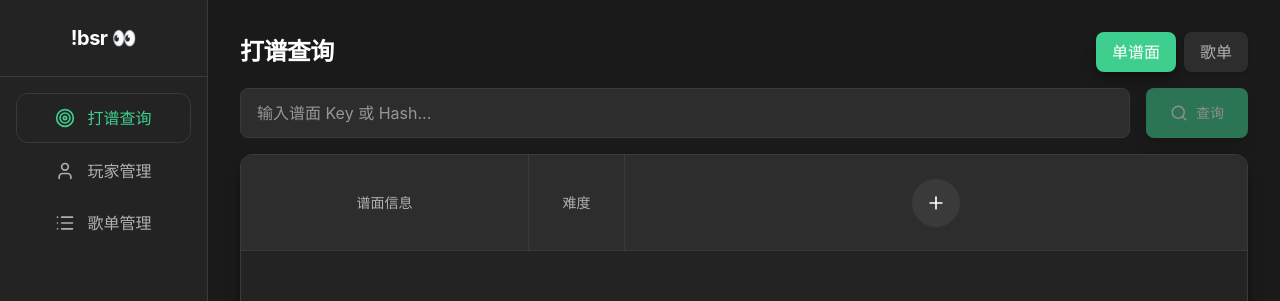
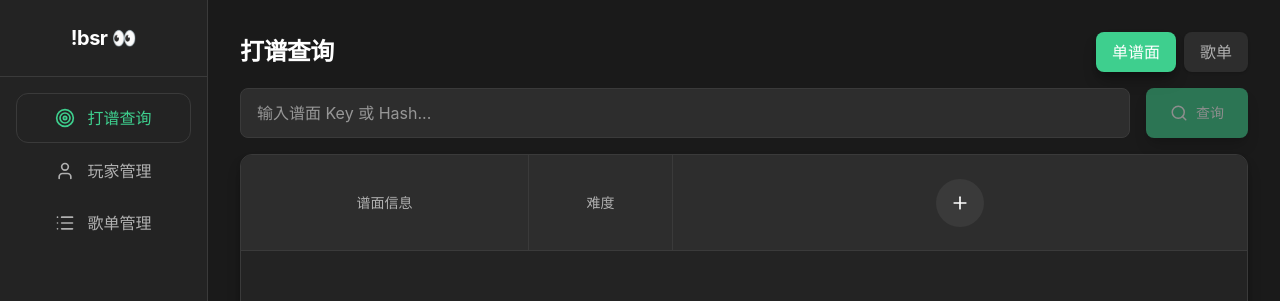
Before and after one commit to Hikari31768/BSR-Monitor, a React (Vite) app: page / in a window 1280 px wide. Shown: the top 301 px of the page. Built offline with nearby package versions, Linux system fonts and the light colour scheme.

Commit message:
11-03 修复表头sticky失效：将sticky属性移到外层包裹，解决向下滚动时表头消失的问题

```diff
--- a/src/components/ScoreTableHeader.tsx
+++ b/src/components/ScoreTableHeader.tsx
@@ -42,12 +42,12 @@ export default function ScoreTableHeader({
   }
 
   // 计算网格列定义，与 MapScoreGroup 保持一致
-  const gridColumns = `18rem 6rem ${players.map(() => '7rem').join(' ')} minmax(7rem, 1fr)`;
+  const gridColumns = `18rem 9rem ${players.map(() => '7rem').join(' ')} minmax(7rem, 1fr)`;
 
   return (
-    <div className="rounded-xl flex-shrink-0">
+    <div className="sticky top-0 z-10 flex-shrink-0">
       <div
-        className="grid bg-bs-bg-tertiary border-b border-bs-border sticky top-0 z-10 min-w-fit min-h-[6rem]"
+        className="grid bg-bs-bg-tertiary border-b border-bs-border min-w-fit min-h-[6rem]"
         style={{ gridTemplateColumns: gridColumns }}
       >
         {/* 谱面信息列 */}
```
